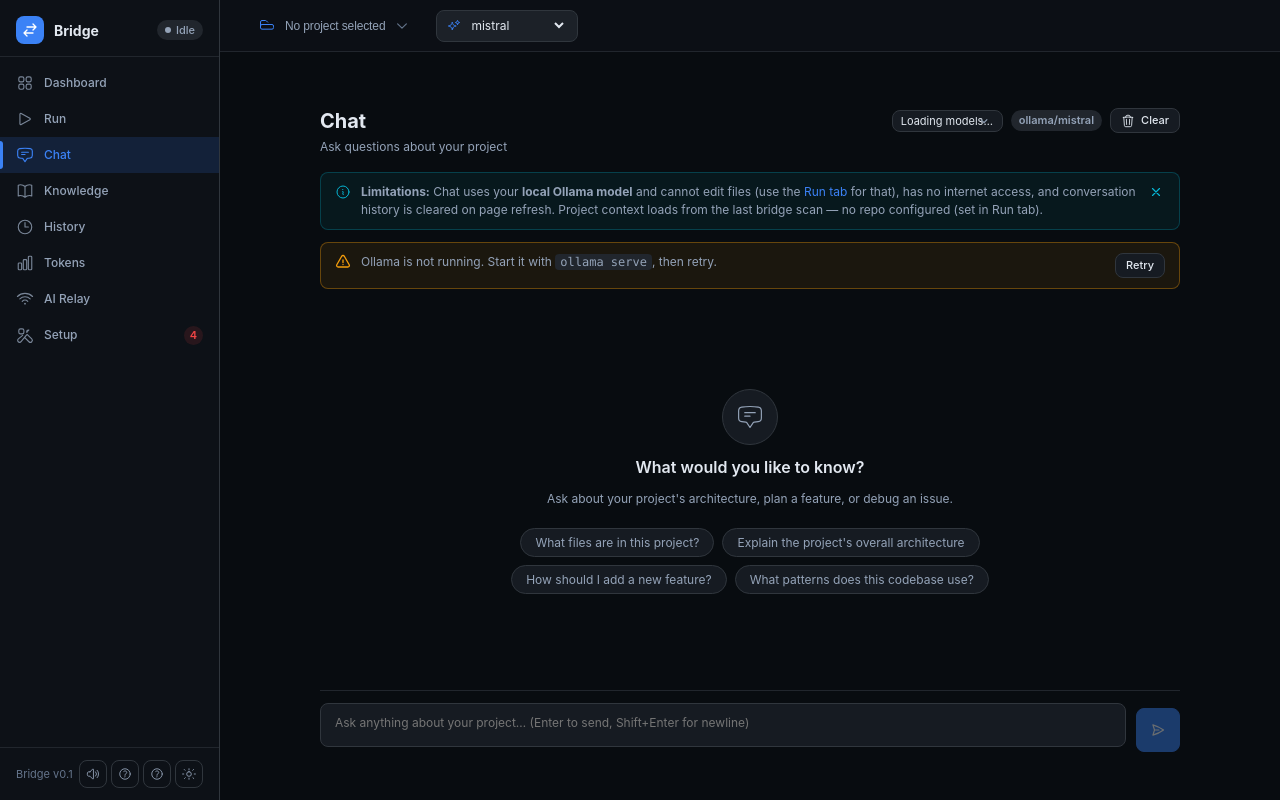
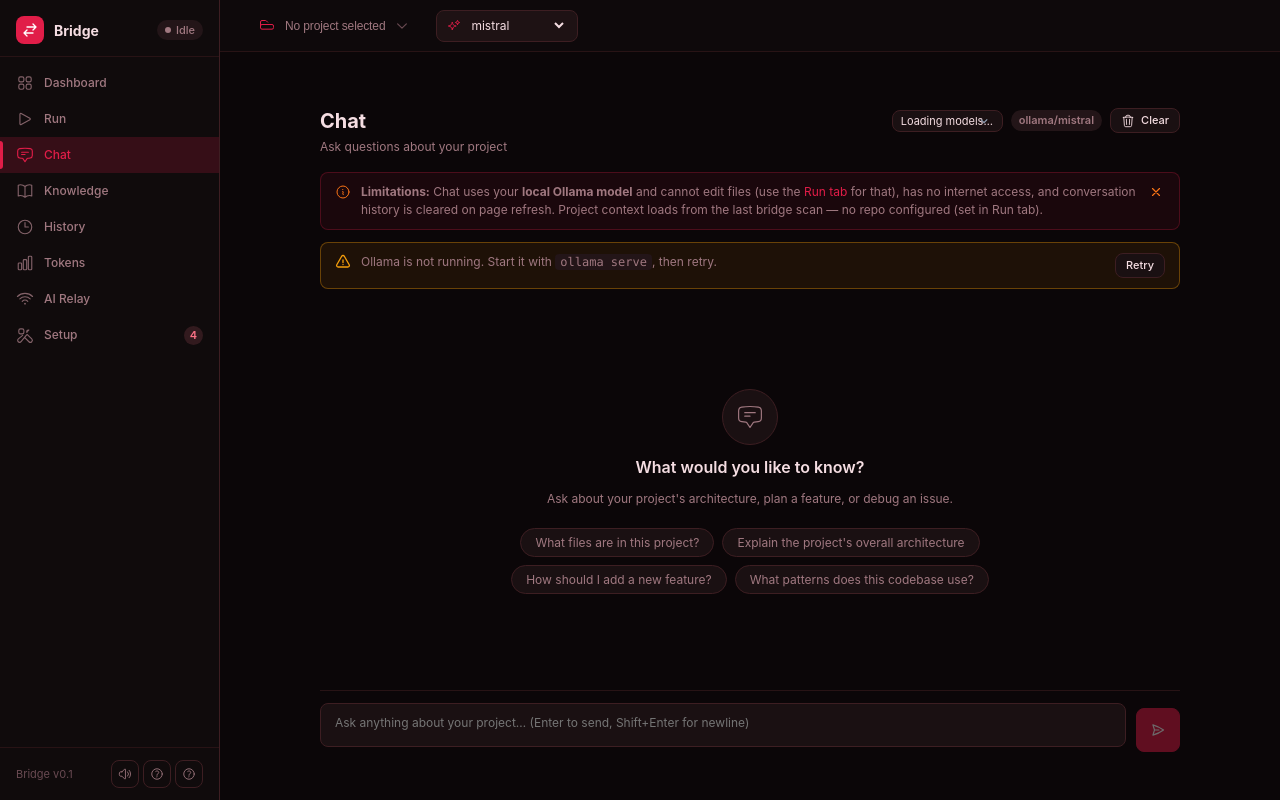
Before and after one commit to vinayak-vc/codex-aider-bridge-app, a Flask app: page /chat in a window 1280 px wide. Run offline with Flask 3, Linux system fonts and the light colour scheme; data that the repository does not hold is empty.

Commit message:
feat: dark-red theme, remove light mode toggle
Replace the blue-accent dark theme with a dark crimson-red palette:
- Deep near-black backgrounds with subtle red/maroon undertone
- Accent colour changed from blue (#3b82f6) to crimson (#e11d48)
- Warm off-white text (#f5dde2) and matching muted/subtle tones
- Red-tinted borders and surface colours throughout
- Semantic colours retained (green=success, amber=warning)
- info colour changed from cyan to orange to complement red theme

Remove light mode entirely:
- Drop [data-theme="light"] block from tokens.css
- Remove theme-toggle button from nav footer in base.html
- Stub out theme.js (no-op exports kept so imports don't break)
- Inline script in <head> now locks data-theme="dark" unconditionally
- Replace hardcoded blue rgba values in chat.css with red equivalents

Co-Authored-By: Claude Sonnet 4.6 <noreply@anthropic.com>

```diff
--- a/ui/static/css/pages/chat.css
+++ b/ui/static/css/pages/chat.css
@@ -26,8 +26,8 @@
   align-items: flex-start;
   gap: 10px;
   padding: 10px 14px;
-  background: rgba(6, 182, 212, .07);
-  border: 1px solid rgba(6, 182, 212, .25);
+  background: rgba(225, 29, 72, .07);
+  border: 1px solid rgba(225, 29, 72, .25);
   border-radius: var(--radius-md);
   color: var(--color-text-muted);
   font-size: var(--font-size-sm);
@@ -277,8 +277,8 @@
   gap: 6px;
   margin-top: 6px;
   padding: 5px 10px;
-  background: rgba(59, 130, 246, .1);
-  border: 1px solid rgba(59, 130, 246, .3);
+  background: rgba(225, 29, 72, .1);
+  border: 1px solid rgba(225, 29, 72, .3);
   border-radius: var(--radius-pill);
   color: var(--color-accent);
   font-size: var(--font-size-xs);
@@ -287,7 +287,7 @@
   text-decoration: none;
   transition: background .15s;
 }
-.chat-run-chip:hover { background: rgba(59, 130, 246, .2); }
+.chat-run-chip:hover { background: rgba(225, 29, 72, .2); }
 
 /* ── Input bar ─────────────────────────────────────────────────────────────── */
 
--- a/ui/static/css/tokens.css
+++ b/ui/static/css/tokens.css
@@ -1,40 +1,48 @@
-/* tokens.css — design system custom properties */
+/* tokens.css — design system custom properties (dark-red theme) */
 
 :root {
-  --color-bg:           #080c10;
-  --color-surface:      #0d1117;
-  --color-surface-2:    #161b22;
-  --color-surface-3:    #21262d;
-  --color-surface-raised: #1c2128;
-  --color-border:       #30363d;
-  --color-border-muted: #21262d;
+  /* ── Backgrounds / surfaces ──────────────────────────────── */
+  --color-bg:           #0b0608;
+  --color-surface:      #100b0c;
+  --color-surface-2:    #1a1012;
+  --color-surface-3:    #231518;
+  --color-surface-raised: #1e1214;
+  --color-border:       #3d1e22;
+  --color-border-muted: #281315;
 
-  --color-accent:       #3b82f6;
-  --color-accent-hover: #2563eb;
-  --color-accent-glow:  rgba(59, 130, 246, .15);
+  /* ── Accent — crimson red ────────────────────────────────── */
+  --color-accent:       #e11d48;
+  --color-accent-hover: #be123c;
+  --color-accent-glow:  rgba(225, 29, 72, .18);
+
+  /* ── Semantic colours ────────────────────────────────────── */
   --color-success:      #22c55e;
   --color-success-bg:   rgba(34, 197, 94, .12);
   --color-warning:      #f59e0b;
   --color-warning-bg:   rgba(245, 158, 11, .12);
-  --color-danger:       #ef4444;
-  --color-danger-bg:    rgba(239, 68, 68, .12);
-  --color-info:         #06b6d4;
-  --color-info-bg:      rgba(6, 182, 212, .12);
+  --color-danger:       #fb7185;
+  --color-danger-bg:    rgba(251, 113, 133, .15);
+  --color-info:         #f97316;
+  --color-info-bg:      rgba(249, 115, 22, .12);
 
-  --color-text:         #e2e8f0;
-  --color-text-muted:   #94a3b8;
-  --color-text-subtle:  #64748b;
+  /* ── Typography ──────────────────────────────────────────── */
+  --color-text:         #f5dde2;
+  --color-text-muted:   #a07880;
+  --color-text-subtle:  #694a52;
 
+  /* ── Radii ───────────────────────────────────────────────── */
   --radius-sm:   4px;
   --radius-md:   8px;
   --radius-lg:   12px;
   --radius-xl:   16px;
   --radius-pill: 999px;
 
-  --shadow-sm: 0 1px 3px rgba(0, 0, 0, .4);
-  --shadow-md: 0 4px 16px rgba(0, 0, 0, .5);
-  --shadow-lg: 0 8px 32px rgba(0, 0, 0, .6);
+  /* ── Shadows ─────────────────────────────────────────────── */
+  --shadow-sm: 0 1px 3px rgba(0, 0, 0, .5);
+  --shadow-md: 0 4px 16px rgba(0, 0, 0, .65);
+  --shadow-lg: 0 8px 32px rgba(0, 0, 0, .75);
 
+  /* ── Typography scale ────────────────────────────────────── */
   --font-sans: -apple-system, BlinkMacSystemFont, "Inter", "Segoe UI", system-ui, sans-serif;
   --font-mono: "Cascadia Code", "Fira Code", "JetBrains Mono", "Consolas", monospace;
 
@@ -46,25 +54,10 @@
   --font-size-xl:   20px;
   --font-size-2xl:  24px;
 
+  /* ── Layout ──────────────────────────────────────────────── */
   --nav-width: 220px;
   --nav-width-collapsed: 52px;
   --header-height: 48px;
 
   --transition: 150ms ease;
 }
-
-[data-theme="light"] {
-  --color-bg:           #f8fafc;
-  --color-surface:      #ffffff;
-  --color-surface-2:    #f1f5f9;
-  --color-surface-3:    #e2e8f0;
-  --color-surface-raised: #ffffff;
-  --color-border:       #cbd5e1;
-  --color-border-muted: #e2e8f0;
-  --color-text:         #0f172a;
-  --color-text-muted:   #475569;
-  --color-text-subtle:  #94a3b8;
-  --shadow-sm: 0 1px 3px rgba(0, 0, 0, .08);
-  --shadow-md: 0 4px 16px rgba(0, 0, 0, .12);
-  --shadow-lg: 0 8px 32px rgba(0, 0, 0, .16);
-}
--- a/ui/static/js/core/theme.js
+++ b/ui/static/js/core/theme.js
@@ -1,36 +1,10 @@
-// theme.js — dark/light mode toggle with localStorage persistence
-
-const STORAGE_KEY = 'bridge-theme';
+// theme.js — theme is locked to dark-red; light mode removed.
+// Kept as a stub so any existing imports don't break at runtime.
 
 export function initTheme() {
-  const saved = localStorage.getItem(STORAGE_KEY) || 'dark';
-  applyTheme(saved);
-  document.getElementById('theme-toggle')?.addEventListener('click', toggleTheme);
+  // No-op: theme is fixed to dark in base.html's inline script.
 }
 
 export function toggleTheme() {
-  const current = document.documentElement.dataset.theme || 'dark';
-  const next = current === 'dark' ? 'light' : 'dark';
-  applyTheme(next);
-  localStorage.setItem(STORAGE_KEY, next);
+  // No-op: light mode removed.
 }
-
-function applyTheme(theme) {
-  document.documentElement.dataset.theme = theme;
-  const btn = document.getElementById('theme-toggle');
-  if (!btn) return;
-  btn.title = theme === 'dark' ? 'Switch to light mode' : 'Switch to dark mode';
-  btn.innerHTML = theme === 'dark' ? iconSun() : iconMoon();
-}
-
-function iconSun() {
-  return `<svg xmlns="http://www.w3.org/2000/svg" fill="none" viewBox="0 0 24 24" stroke-width="1.5" stroke="currentColor">
-    <path stroke-linecap="round" stroke-linejoin="round" d="M12 3v2m0 14v2M3 12H1m4.22-6.36L3.86 4.22M19.78 4.22l-1.36 1.42M20.14 19.78l-1.42-1.36M4.22 19.78l1.36-1.36M21 12h2M12 8a4 4 0 1 0 0 8 4 4 0 0 0 0-8z"/>
-  </svg>`;
-}
-
-function iconMoon() {
-  return `<svg xmlns="http://www.w3.org/2000/svg" fill="none" viewBox="0 0 24 24" stroke-width="1.5" stroke="currentColor">
-    <path stroke-linecap="round" stroke-linejoin="round" d="M21.752 15.002A9.72 9.72 0 0 1 18 15.75c-5.385 0-9.75-4.365-9.75-9.75 0-1.33.266-2.597.748-3.752A9.753 9.753 0 0 0 3 11.25C3 16.635 7.365 21 12.75 21a9.753 9.753 0 0 0 9.002-5.998z"/>
-  </svg>`;
-}
--- a/ui/templates/base.html
+++ b/ui/templates/base.html
@@ -12,11 +12,8 @@
   <link rel="stylesheet" href="{{ url_for('static', filename='css/components.css') }}">
   {% block extra_css %}{% endblock %}
   <script>
-    // Apply saved theme before paint to avoid flash
-    (function() {
-      const t = localStorage.getItem('bridge-theme') || 'dark';
-      document.documentElement.dataset.theme = t;
-    })();
+    // Theme is locked to dark-red — no toggle.
+    document.documentElement.dataset.theme = 'dark';
   </script>
 </head>
 <body data-page="{{ active_page | default('') }}">
@@ -135,12 +132,6 @@
             <path stroke-linecap="round" stroke-linejoin="round" d="M9.879 7.519c1.171-1.025 3.071-1.025 4.242 0 1.172 1.025 1.172 2.687 0 3.712-.203.179-.43.326-.67.442-.745.361-1.45.999-1.45 1.827v.75M21 12a9 9 0 1 1-18 0 9 9 0 0 1 18 0Zm-9 5.25h.008v.008H12v-.008Z"/>
           </svg>
         </button>
-        <button class="btn-icon-sm" id="theme-toggle" title="Toggle theme" aria-label="Toggle theme">
-          <!-- filled by theme.js -->
-          <svg xmlns="http://www.w3.org/2000/svg" fill="none" viewBox="0 0 24 24" stroke-width="1.5" stroke="currentColor">
-            <path stroke-linecap="round" stroke-linejoin="round" d="M21.752 15.002A9.72 9.72 0 0 1 18 15.75c-5.385 0-9.75-4.365-9.75-9.75 0-1.33.266-2.597.748-3.752A9.753 9.753 0 0 0 3 11.25C3 16.635 7.365 21 12.75 21a9.753 9.753 0 0 0 9.002-5.998z"/>
-          </svg>
-        </button>
       </div>
     </div>
   </nav>
@@ -202,14 +193,12 @@
 <div id="toast-container" aria-live="polite" aria-atomic="false"></div>
 
 <script type="module">
-  import { initTheme }      from '/static/js/core/theme.js';
   import { initShortcuts }  from '/static/js/core/shortcuts.js';
   import { initWallpaper }  from '/static/js/core/wallpaper.js';
   import { initProjectBar } from '/static/js/core/project.js';
   import { isMuted, toggleMute } from '/static/js/core/sounds.js';
   import { initHelp, openHelp }  from '/static/js/core/help.js';
 
-  initTheme();
   initShortcuts();
   initWallpaper();
   initProjectBar();
```
